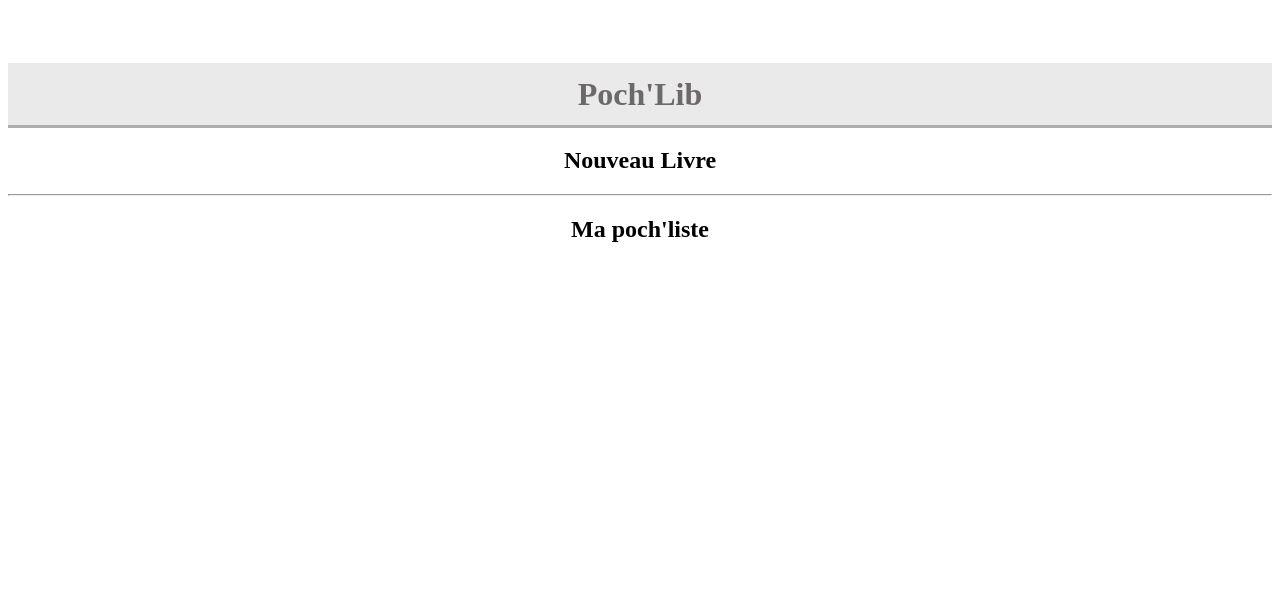
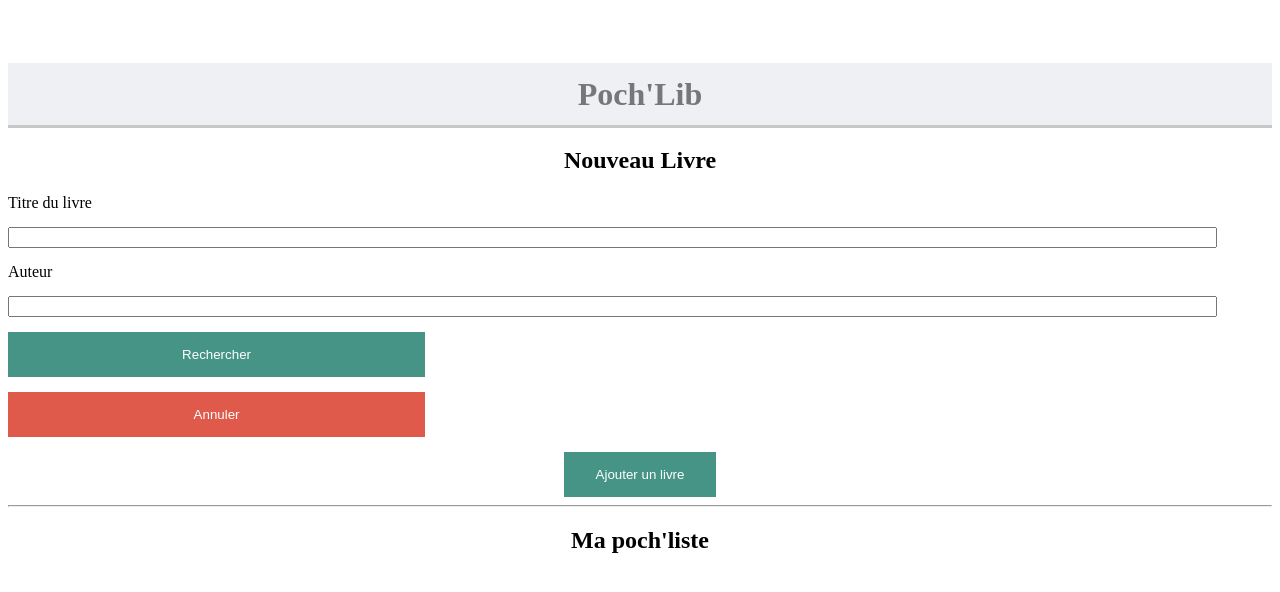
Before and after one commit to sebachien/OC_Projet6_PochLib, a plain HTML site: page index.html in a window 1280 px wide. Drawn offline with Linux system fonts and the light colour scheme.

Commit message:
Add -add book button- and add -form for searchbook-

```diff
--- a/index copie.html
+++ b/index.html
@@ -5,7 +5,7 @@
 		<meta charset="utf-8" />
 		<meta name="viewport" content="width=device-width, initial-scale=1">
 		<link rel="stylesheet" href="style.css" />
-		<script src="firstpage.js"></script>
+
 	</head>
   	<body>
 		<div id="myBooks">
@@ -17,4 +17,5 @@
 			</div>
 		</div>
   	</body>
+<script src="script.js"></script>
 </html>
--- a/script.js
+++ b/script.js
@@ -0,0 +1,30 @@
+const addButtonNewBook = () => {
+    var selectButtonPosition = document.querySelector("#myBooks > h2");
+    var button = document.createElement("BUTTON");
+    button.innerHTML = "Ajouter un livre";
+    button.setAttribute("id","addBook");
+    console.log(selectButtonPosition);
+    selectButtonPosition.after(button);
+}
+
+const removeButtonNewBook = () => {
+    var selectButtonNewBook = document.getElementById("addBook");
+    selectButtonNewBook.remove();
+}
+
+const addNewFormSearch = () => {
+    var selectFormPosition = document.querySelector("#myBooks > h2");
+    var form = document.createElement("form");
+    form.setAttribute("id","form");
+    form.innerHTML ='<div class="formAddBook"><label for="title">Titre du livre </label><br/><input type="text" name="title" id="title" required></div><div class="formAddBook"><label for="author">Auteur </label><br/><input type="text" name="author" id="author" required></div><div class="formAddBook"><input type="submit" value="Rechercher" id ="search"></div><div class="formAddBook"><input type="submit" value="Annuler" id ="cancel"></div>';
+    selectFormPosition.after(form);
+}
+
+const removeNewFormSearch = () => {
+    var selectFormPosition = document.getElementById("form");
+    selectFormPosition.remove();
+}
+
+
+addButtonNewBook();
+addNewFormSearch();
--- a/style.css
+++ b/style.css
@@ -3,10 +3,46 @@
 }
 
 .title  {
-    color : #6e6969;
-    background-color: #e2e2e2b9;
-    box-shadow: 0px 3px 0px rgba(75, 75, 75, 0.452);
+    color : #767779;
+    background-color: #EFF0F4;
+    box-shadow: 0px 3px 0px #C6C8C7;
     margin-top: 5%;
     padding: 1%;
 
 }
+
+#addBook {
+    background-color: #459486;
+    color: white;
+    padding: 15px 32px;
+    border: none;
+
+}
+
+.formAddBook {
+    text-align: left;
+}
+
+#title, #author {
+    width: 95%;
+    margin-top: 15px;
+    margin-bottom: 15px;
+}
+
+#search {
+    width: 33%;
+    padding: 15px 32px;
+    margin-bottom: 15px;
+    background-color: #459486;
+    color: white;
+    border: none;
+}
+
+#cancel {
+    width: 33%;
+    padding: 15px 32px;
+    margin-bottom: 15px;
+    background-color: #DF5A4B;
+    color: white;
+    border: none;
+}
```
